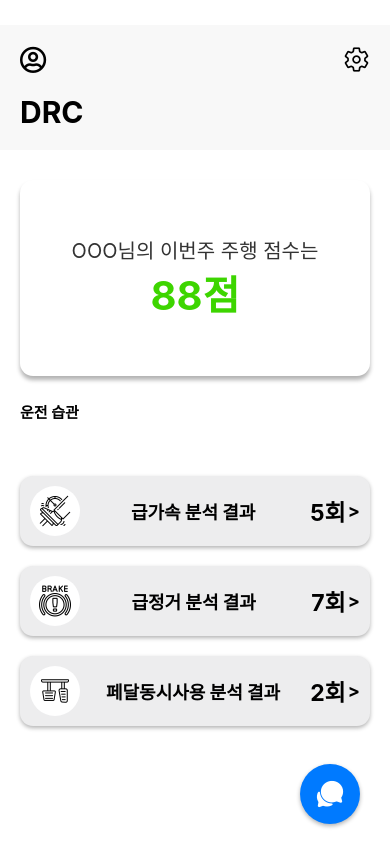
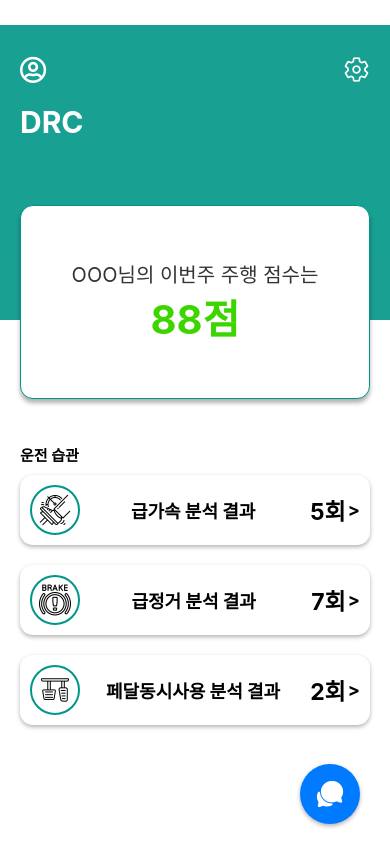
Before and after one commit to tjrwls1211/DRC, a React Native app in the folder drc-app/: screen /MainScreen in a window 390 px wide. Built offline with nearby package versions, Linux system fonts and the light colour scheme.

Commit message:
feat: 메인화면 디자인 1차

```diff
--- a/drc-app/src/components/Card/TouchCard.js
+++ b/drc-app/src/components/Card/TouchCard.js
@@ -1,10 +1,10 @@
 import React from 'react';
-import {TouchableOpacity, Text, StyleSheet, View, Image} from 'react-native';
+import { TouchableOpacity, Text, StyleSheet, View, Image } from 'react-native';
 import BaseCard from './BaseCard';
 
 // Card 컴포넌트 정의
-const Card = ({analysis_item, analysis_count, iconSource, onPress}) => {
-    return(
+const Card = ({ analysis_item, analysis_count, iconSource, onPress }) => {
+    return (
         <TouchableOpacity onPress={onPress}>
             <BaseCard style={styles.baseCard}>
                 <View style={styles.container}>
@@ -14,7 +14,7 @@ const Card = ({analysis_item, analysis_count, iconSource, onPress}) => {
                     <Text style={styles.analysis_item}>{analysis_item}</Text>
                     <View style={styles.countContainer}>
                         <Text style={styles.analysis_count}>{analysis_count}</Text>
-                        <Text style={styles.arrow}>{">"}</Text>
+                        <Text style={styles.arrow}>{'>'}</Text>
                     </View>
                 </View>
             </BaseCard>
@@ -24,7 +24,7 @@ const Card = ({analysis_item, analysis_count, iconSource, onPress}) => {
 
 const styles = StyleSheet.create({
     baseCard: {
-        backgroundColor: '#EDEDEE', // 카드 배경색을 회색으로 설정
+        backgroundColor: '#fff', // 카드 배경색을 회색으로 설정
         borderRadius: 13, // 모서리 둥글게
         padding: 10, // 내부 여백
         elevation: 2, // 그림자 효과 (안드로이드)
@@ -47,6 +47,9 @@ const styles = StyleSheet.create({
         alignItems: 'center',
         marginRight: -4,
         marginLeft: 0,
+        borderWidth:2,
+        borderColor: 'rgba(0, 150, 136, 1)'
+
     },
     icon: {
         width: 32,
@@ -54,7 +57,7 @@ const styles = StyleSheet.create({
     },
     analysis_item: {
         fontSize: 18,
-        fontWeight: 'bold',
+        fontWeight: 'bold'
     },
     countContainer: {
         flexDirection: 'row',
--- a/drc-app/src/components/Card/ViewCard.js
+++ b/drc-app/src/components/Card/ViewCard.js
@@ -30,7 +30,8 @@ const ViewCard = ({ name, score }) => {
 
 const styles = StyleSheet.create({
     customCard: {
-        height: '30%',
+        top: "-30%",
+        height: '40%',
         justifyContent: 'center',
         alignItems: 'center',
         shadowOffset: {
@@ -40,6 +41,8 @@ const styles = StyleSheet.create({
         shadowOpacity: 0.3,
         shadowRadius: 4,
         elevation: 4,
+        borderWidth:1,
+        borderColor: '#009688'
     },
     name: {
         fontSize: 20,
--- a/drc-app/src/screens/MainScreen.js
+++ b/drc-app/src/screens/MainScreen.js
@@ -1,21 +1,17 @@
 import React, { useState } from "react";
-import {View, StyleSheet, Button, TouchableOpacity, Text} from 'react-native';
+import { View, StyleSheet, TouchableOpacity, Text, Image } from 'react-native';
 import ViewCard from "../components/Card/ViewCard";
 import DrivingScoreEvaluator from "../components/Score/DrivingScoreEvaluator";
 import TouchCard from "../components/Card/TouchCard";
-import {useNavigation} from '@react-navigation/native';
-import AnalysisTabs from "./Analysis/AnalysisTabs";
-import Icon from 'react-native-vector-icons/FontAwesome';
-import Icon2 from 'react-native-vector-icons/MaterialCommunityIcons';
+import DRCLogoText from "../../assets/DRCLogo-text.png";
+import { useNavigation } from '@react-navigation/native';
 import Icon3 from 'react-native-vector-icons/Ionicons';
 import Icon4 from 'react-native-vector-icons/FontAwesome5';
 
 const MainScreen = () => {
-    const [score, setScore] = useState(100); // Lift score state up to MainScreen
+    const [score, setScore] = useState(100);
+    const navigation = useNavigation();
 
-    const navigation = useNavigation(); // 네비게이션 훅 사용
-
-    // 각 분석 화면 이동 함수 정의
     const goToSuddenAcceleration = () => {
         navigation.navigate('AnalysisTabs', { screen: '급가속 분석' });
     };
@@ -30,31 +26,29 @@ const MainScreen = () => {
 
     return(
         <View style={styles.container}>
-            {/*헤더 부분*/}
-            <View style={{ backgroundColor: '#f8f8f8', padding: 20, marginTop: 25}}>
+            {/* 헤더 부분 */}
+            <View style={styles.headerContainer}>
                 <View style={styles.header}>
-                    <Icon4 name="user-circle" size={27} color="#000" onPress={() => navigation.navigate('MypageScreen')} />
-                    <Icon3 name="settings-outline" size={27} color="#000" onPress={() => navigation.navigate('SettingsScreen')} />
+
+                    <Icon4 name="user-circle" size={27} color="#ffffff" onPress={() => navigation.navigate('MypageScreen')} />
+                    <Icon3 name="settings-outline" size={27} color="#ffffff" onPress={() => navigation.navigate('SettingsScreen')} />
+
                 </View>
-                <Text style={{ fontSize: 30, fontWeight: 'bold' }}>DRC</Text>
+                <Text style={{ fontSize: 30, fontWeight: 'bold', color: "white" }}>DRC</Text>
             </View>
 
             <View style={{ flex: 1, backgroundColor: '#ffffff', padding: 20 }}>
-
                 <ViewCard name="OOO" score={score} />
-
-            <Text style={{marginTop: 15, fontWeight:'bold', fontSize: 15}}>운전 습관</Text>
+                <Text style={{ marginTop: -110, fontWeight: 'bold', fontSize: 15 }}>운전 습관</Text>
                 <View style={styles.cardContainer}>
-                {/* analysis_count= 변수설정하기*/}
+                    {/* analysis_count= 변수설정하기 */}
                     <TouchCard iconSource={require('../../assets/acceleration-icon.png')} analysis_item="급가속 분석 결과" analysis_count="5회" onPress={goToSuddenAcceleration} />
                     <TouchCard iconSource={require('../../assets/brake-icon.png')} analysis_item="급정거 분석 결과" analysis_count="7회" onPress={goToSuddenBraking} />
                     <TouchCard iconSource={require('../../assets/pedal-icon.png')} analysis_item="페달동시사용 분석 결과" analysis_count="2회" onPress={goToSamePedal} />
                 </View>
 
                 {/* Acceleration Monitor Component */}
-                {/* Pass setScore to update score from AccelerationMonitor */}
                 <DrivingScoreEvaluator score={score} setScore={setScore} />
-
 
                 {/* 챗봇 버튼 */}
                 <TouchableOpacity
@@ -69,38 +63,49 @@ const MainScreen = () => {
 
 const styles = StyleSheet.create({
     container: {
-      flex: 1, // 부모 컨테이너가 화면 전체를 차지하도록 설정
-      //padding: 20, // 전체 화면에 여백 추가
-      justifyContent: 'flex-start', // 자식 요소들을 위에서부터 정렬
-      backgroundColor: '#ffffff', // 전체 배경 색상
+        flex: 1,
+        justifyContent: 'flex-start',
+        backgroundColor: '#ffffff',
+    },
+    headerContainer: {
+        backgroundColor: '#009688',
+        padding: 20,
+        marginTop: 25,
+        height: "35%",
+        opacity: 0.9
     },
     header: {
-      flexDirection: 'row', // 버튼들을 수평으로 배치
-      justifyContent: 'space-between', // 버튼 간의 간격을 균등하게 조정
-      marginBottom: 20, // 아래쪽 여백 추가
-      backgroundColor: '#f8f8f8'
+        flexDirection: 'row',
+        justifyContent: 'space-between',
+        marginBottom: 20,
+        marginTop: 10,
+        backgroundColor: '#009688'
     },
     cardContainer: {
-      flex: 1, // 카드 컨테이너가 남은 공간을 차지하도록 설정
-      justifyContent: 'center', // 카드들을 중앙에 정렬
-      marginBottom: 45
-
+        justifyContent: 'center',
+        marginBottom: 45,
     },
     chatbotButton: {
-        position: 'absolute', // 버튼을 화면 하단에 고정
-        bottom: 20, // 하단 여백 설정
-        right: 30, // 우측 여백 설정
-        backgroundColor: '#007AFF', // 버튼 배경색
-        width: 60, // 버튼 너비
-        height: 60, // 버튼 높이
-        borderRadius: 30, // 둥근 버튼 모양
-        justifyContent: 'center', // 아이콘을 중앙에 정렬
-        alignItems: 'center', // 아이콘을 중앙에 정렬
-        shadowColor: '#000', // 그림자 색상
-        shadowOffset: { width: 0, height: 2 }, // 그림자 위치
-        shadowOpacity: 0.3, // 그림자 불투명도
-        shadowRadius: 4, // 그림자 반경
-        elevation: 5, // 안드로이드 그림자 효과
+        position: 'absolute',
+        bottom: 20,
+        right: 30,
+        backgroundColor: '#007AFF',
+        width: 60,
+        height: 60,
+        borderRadius: 30,
+        justifyContent: 'center',
+        alignItems: 'center',
+        shadowColor: '#000',
+        shadowOffset: { width: 0, height: 2 },
+        shadowOpacity: 0.3,
+        shadowRadius: 4,
+        elevation: 5,
+    },
+    dRCLogoTextWhite: {
+        width : 70,
+        height : 70,
+        marginTop: -5,
+        marginLeft: -5
     },
 });
 
```
Lines whose indentation alone changed are shown as unchanged.
